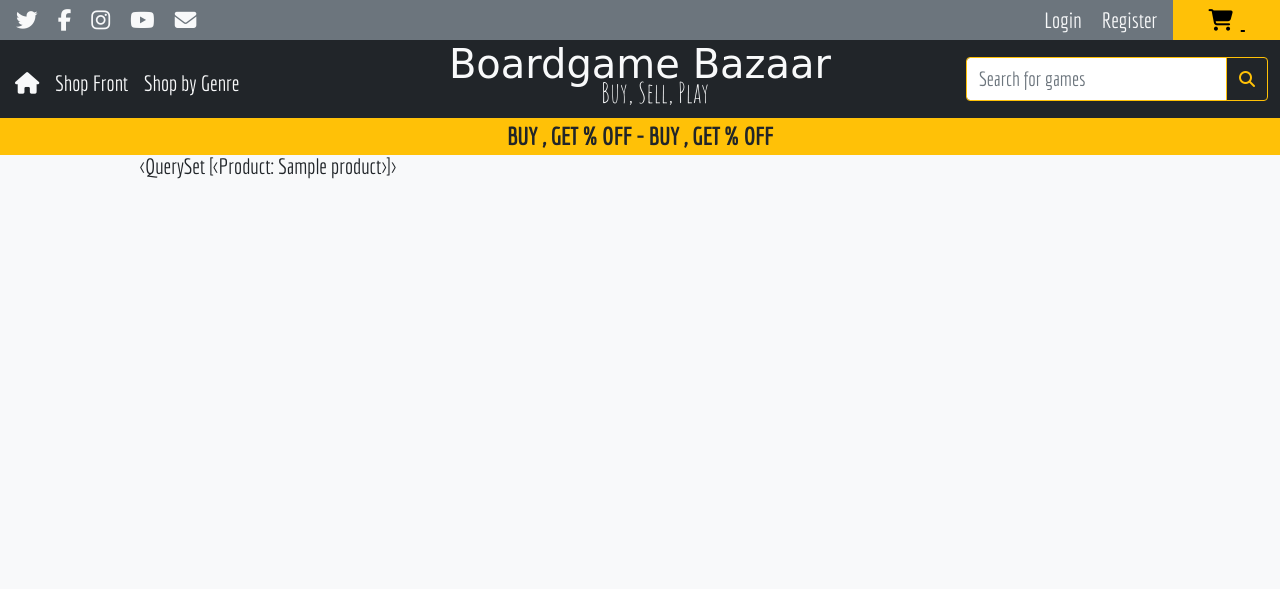
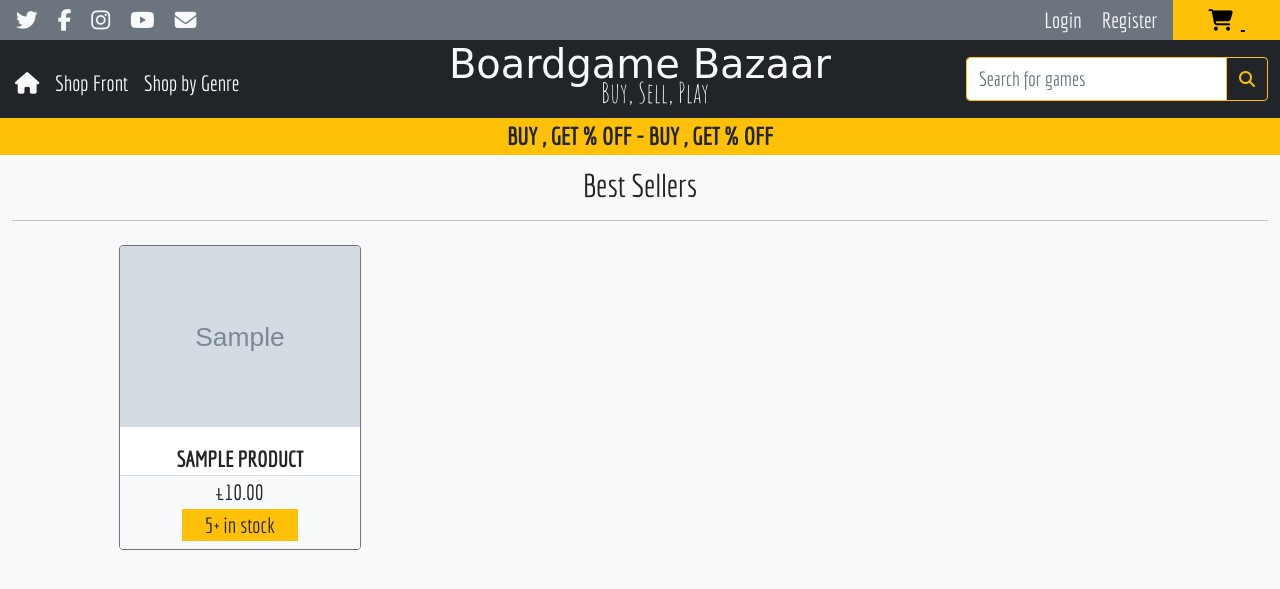
Before and after one commit to C-Undritz/Boardgame-Bazaar, a Django app: page / in a window 1280 px wide. Shown: the top 589 px of the page. Run offline with Django 3.2, Linux system fonts and the light colour scheme; tables that the repository leaves empty hold one stand-in row (values such as "Sample post"); grey boxes marked "Sample" are stand-in pictures; parts of the project's set-up code (start-up, migrations or seed data) failed here and were passed over; some libraries are stand-ins or nearby versions; some web fonts are replaced.

Commit message:
feat: products rendering on the home page

```diff
--- a/home/templates/home/index.html
+++ b/home/templates/home/index.html
@@ -10,10 +10,52 @@
 {% endblock%}
 
 {% block content %}
-    <div class="container">
+    <div class="container-fluid">
         <div class="row">
-            <div class="col">
-                {{ products }}
+            <div class="col text-center mt-3">
+                <h2>Best Sellers</h2>
+                <hr class="w25 mb-1">
+            </div>
+        </div>
+        <div class="row">
+            <div class="product-container col-10 offset-1">
+                <div class="row mt-1 mb-2"></div>
+                <div class="row">
+                    {% for product in products %}
+                        <div class="col-sm-6 col-md-6 col-lg-4 col-xl-3 my-2">
+                            <div class="card h-100 border border-secondary">
+                                {% if product.image %}
+                                    <a href="">
+                                        <img class="card-img-top img-fluid" src="{{ product.image.url }}" alt="{{ product.name }}">
+                                    </a>
+                                {% else %}
+                                    <a href="">
+                                        <img class="card-img-top img-fluid" src="{{ MEDIA_URL }}noimage.png" alt="{{ product.name }}">
+                                    </a>
+                                {% endif %}
+                                <div class="card-body pb-0 text-center text-uppercase">
+                                    <p class="mb-0"><strong>{{ product.product_name }}</strong></p>
+                                </div>
+                                <div class="card-footer bg-light pt-0 text-center">
+                                    <div class="row">
+                                        <div class="col">
+                                            <p class="mb-0">£{{ product.price }}</p>
+                                        </div>
+                                    </div>
+                                    <div class="row d-flex justify-content-center">
+                                        {% if product.stock > 5 %}
+                                            <p class="mb-0 text-center bg-warning w-50">5+ in stock</p>
+                                        {% elif product.stock == 0 %}
+                                            <p class="mb-0 text-center w-50">in stock soon</p>
+                                        {% else %}
+                                            <p class="mb-0 text-center text-light bg-secondary w-50">{{ product.stock }} in stock</p>
+                                        {% endif %}
+                                    </div>
+                                </div>
+                            </div>
+                        </div>
+                    {% endfor %}
+                </div>
             </div>
         </div>
     </div>
```
